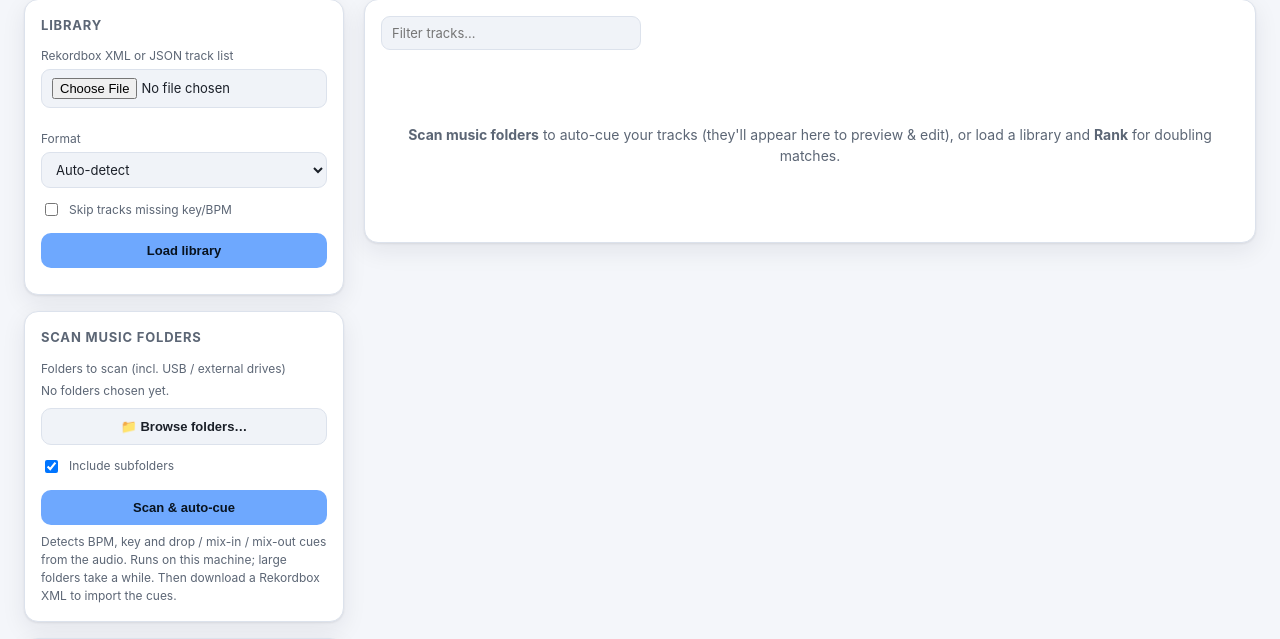
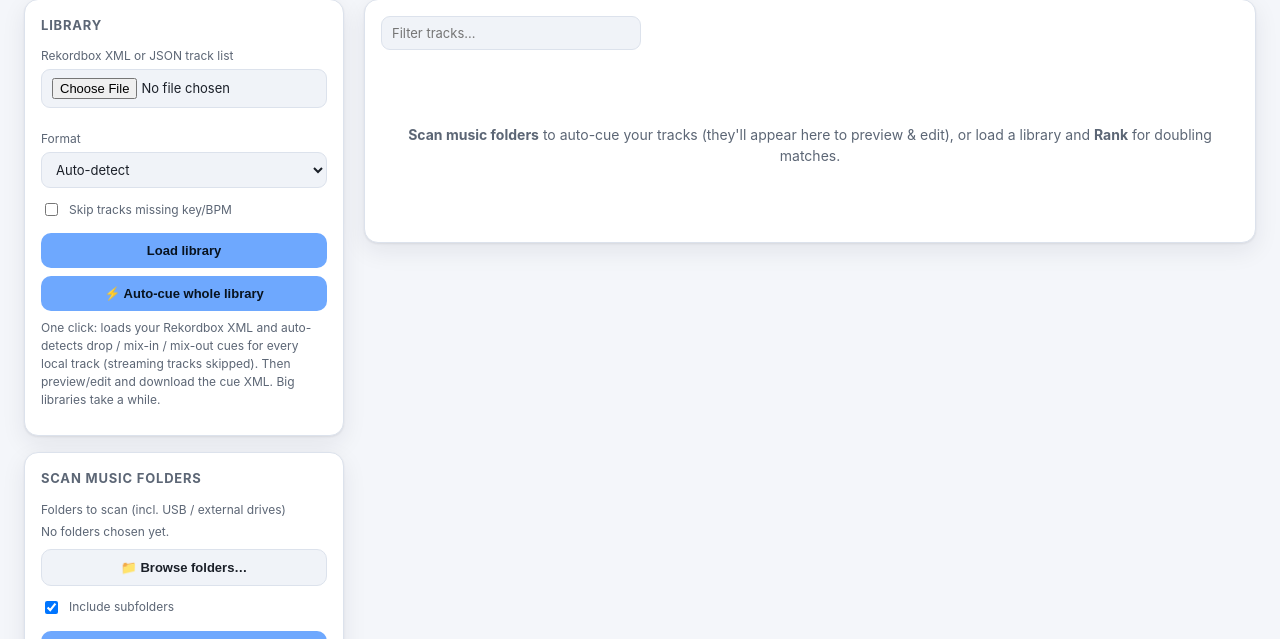
Before and after one commit to hardcodeddev/PythonProjects, a Flask app: page / in a window 1280 px wide. Shown: the part 91-730 px from the top of the page. Run offline with Flask 3, Linux system fonts and the light colour scheme.

Commit message:
Add one-click 'Auto-cue whole library' button
- library_cues.add_cues(meta): detect + attach cues to an existing track dict
  (e.g. a Rekordbox track), keeping its BPM/key and only filling them if absent.
- /api/autocue: run add_cues across every local track in the loaded library
  (streaming/non-local skipped), with optional path remap; returns the standard
  library summary. Factored that summary into _library_response, reused by
  upload/scan/autocue.
- UI: '⚡ Auto-cue whole library' button in the Library panel — one click loads
  the chosen Rekordbox XML (if not already loaded) and auto-cues everything,
  then shows the library view with cues ready to preview/edit and export.

Co-Authored-By: Claude Opus 4.8 <noreply@anthropic.com>
Claude-Session: https://claude.ai/code/session_014ALEkDHqZwuvEBfKkrn7yA

```diff
--- a/app.py
+++ b/app.py
@@ -34,6 +34,22 @@ STATE: dict = {"tracks": [], "source": None}
 
 _TRUE = {"1", "true", "on", "yes", "True"}
 _SUMMARY_FIELDS = ("title", "artist", "bpm", "camelot_key", "path", "streaming")
+
+
+def _library_response(tracks: list[dict], **extra) -> dict:
+    """The library summary payload the front end expects (upload/scan/autocue)."""
+    payload = dict(
+        source=STATE.get("source"),
+        count=len(tracks),
+        with_key=sum(1 for t in tracks if t.get("camelot_key")),
+        with_bpm=sum(1 for t in tracks if t.get("bpm")),
+        with_path=sum(1 for t in tracks if t.get("path")),
+        streaming=sum(1 for t in tracks if t.get("streaming")),
+        total_cues=sum(len(t.get("cues", [])) for t in tracks),
+        tracks=[{**{k: t.get(k) for k in _SUMMARY_FIELDS}, "cues": t.get("cues", [])} for t in tracks],
+    )
+    payload.update(extra)
+    return payload
 
 
 def _engine_from(payload: dict) -> ds.DoublingEngine:
@@ -104,15 +120,7 @@ def upload():
 
     STATE["tracks"] = tracks
     STATE["source"] = file.filename
-    return jsonify(
-        source=file.filename,
-        count=len(tracks),
-        with_key=sum(1 for t in tracks if t.get("camelot_key")),
-        with_bpm=sum(1 for t in tracks if t.get("bpm")),
-        with_path=sum(1 for t in tracks if t.get("path")),
-        streaming=sum(1 for t in tracks if t.get("streaming")),
-        tracks=[{k: t.get(k) for k in _SUMMARY_FIELDS} for t in tracks],
-    )
+    return jsonify(_library_response(tracks))
 
 
 @app.post("/api/rank")
@@ -250,19 +258,34 @@ def scan():
     STATE["tracks"] = tracks
     STATE["source"] = f"{len(folders)} folder(s)"
     failed = [t["title"] for t in tracks if t.get("error")]
-    return jsonify(
-        source=STATE["source"],
-        count=len(tracks),
-        with_key=sum(1 for t in tracks if t.get("camelot_key")),
-        with_bpm=sum(1 for t in tracks if t.get("bpm")),
-        with_path=sum(1 for t in tracks if t.get("path")),
-        total_cues=sum(len(t.get("cues", [])) for t in tracks),
-        failed=failed,
-        tracks=[
-            {**{k: t.get(k) for k in _SUMMARY_FIELDS}, "cues": t.get("cues", [])}
-            for t in tracks
-        ],
-    )
+    return jsonify(_library_response(tracks, failed=failed))
+
+
+@app.post("/api/autocue")
+def autocue():
+    """One-click: detect + attach cues to every local track in the loaded library.
+
+    Keeps each track's existing BPM/key (e.g. Rekordbox's own analysis). Streaming
+    and non-local tracks are left untouched.
+    """
+    tracks = STATE["tracks"]
+    if not tracks:
+        return jsonify(error="Load a library first (upload a Rekordbox XML)."), 400
+    remap = _remap_from(request.get_json(force=True, silent=True) or {})
+
+    updated, failed = [], []
+    for t in tracks:
+        path = ds._apply_path_remap(t.get("path"), remap)
+        if path and not t.get("streaming") and ds._is_local_path(path) and os.path.isfile(path):
+            try:
+                updated.append(lc.add_cues({**t, "path": path}))
+                continue
+            except Exception as exc:  # noqa: BLE001
+                failed.append(f"{t.get('title', '?')}: {exc}")
+        updated.append({**t, "cues": t.get("cues", [])})
+
+    STATE["tracks"] = updated
+    return jsonify(_library_response(updated, failed=failed))
 
 
 def _local_track_or_404(index: int) -> dict:
--- a/library_cues.py
+++ b/library_cues.py
@@ -258,6 +258,37 @@ def analyze_file(path: str, sr: int = _ANALYSIS_SR) -> dict:
     }
 
 
+def add_cues(meta: dict, sr: int = _ANALYSIS_SR) -> dict:
+    """Detect + attach cues to an existing track dict (e.g. a Rekordbox track).
+
+    Keeps the track's existing BPM/key (Rekordbox's own analysis) and only fills
+    them in if missing; adds cues, duration and first_beat_sec for the beatgrid.
+    """
+    if librosa is None:
+        raise ImportError("librosa is required for cue detection.")
+    path = meta.get("path")
+    if not path or not os.path.isfile(path):
+        return {**meta, "cues": meta.get("cues", [])}
+
+    y, used_sr = librosa.load(path, sr=sr, mono=True)
+    start_bpm = float(meta["bpm"]) if meta.get("bpm") else 150.0
+    tempo, beat_frames = librosa.beat.beat_track(y=y, sr=used_sr, start_bpm=start_bpm, units="frames")
+    beat_times = librosa.frames_to_time(beat_frames, sr=used_sr)
+
+    out = {**meta}
+    out["cues"] = detect_cue_points(y, used_sr, beat_times)
+    out["duration_sec"] = round(len(y) / used_sr, 2)
+    out["first_beat_sec"] = round(float(beat_times[0]), 3) if len(beat_times) else 0.0
+    if not out.get("bpm"):
+        out["bpm"] = round(_normalize_bpm(float(np.atleast_1d(tempo)[0])), 2)
+    if not out.get("camelot_key"):
+        try:
+            out["camelot_key"] = detect_key(y, used_sr)
+        except Exception:  # noqa: BLE001
+            pass
+    return out
+
+
 def waveform_peaks(path: str, buckets: int = 1000, sr: int = 11025) -> tuple[list[float], float]:
     """Downsampled |amplitude| peaks (0-1) + duration, for drawing a waveform.
 
--- a/templates/index.html
+++ b/templates/index.html
@@ -163,6 +163,8 @@
         </div>
         <div class="check"><input type="checkbox" id="skipMissing" /> <label style="margin:0">Skip tracks missing key/BPM</label></div>
         <button class="full" id="uploadBtn">Load library</button>
+        <button class="full" id="autocueAllBtn" style="margin-top:8px">⚡ Auto-cue whole library</button>
+        <p class="muted" style="font-size:12px;margin:8px 0 0">One click: loads your Rekordbox XML and auto-detects drop / mix-in / mix-out cues for every local track (streaming tracks skipped). Then preview/edit and download the cue XML. Big libraries take a while.</p>
         <div id="uploadErr" class="err" hidden></div>
         <div class="stats" id="stats" hidden></div>
       </div>
@@ -285,25 +287,53 @@
     }
 
     // --- Upload ---
-    $("uploadBtn").addEventListener("click", async () => {
+    async function uploadCurrentFile() {
       const f = $("file").files[0];
-      const err = $("uploadErr");
-      err.hidden = true;
-      if (!f) { err.textContent = "Choose a file first."; err.hidden = false; return; }
+      if (!f) throw new Error("Choose your Rekordbox XML (or JSON) first.");
       const fd = new FormData();
       fd.append("file", f);
       fd.append("format", $("format").value);
       fd.append("skip_missing", $("skipMissing").checked ? "1" : "0");
+      const r = await fetch("/api/upload", { method: "POST", body: fd });
+      const d = await r.json();
+      if (!r.ok) throw new Error(d.error || "Upload failed");
+      return d;
+    }
+
+    $("uploadBtn").addEventListener("click", async () => {
+      const err = $("uploadErr"); err.hidden = true;
       $("uploadBtn").disabled = true; $("uploadBtn").textContent = "Loading…";
       try {
-        const r = await fetch("/api/upload", { method: "POST", body: fd });
-        const d = await r.json();
-        if (!r.ok) throw new Error(d.error || "Upload failed");
-        onLibraryLoaded(d, false);
+        onLibraryLoaded(await uploadCurrentFile(), false);
       } catch (e) {
         err.textContent = e.message; err.hidden = false;
       } finally {
         $("uploadBtn").disabled = false; $("uploadBtn").textContent = "Load library";
+      }
+    });
+
+    // --- One-click: load (if needed) + auto-cue the whole library ---
+    $("autocueAllBtn").addEventListener("click", async () => {
+      const err = $("uploadErr"); err.hidden = true;
+      const btn = $("autocueAllBtn"); btn.disabled = true;
+      btn.innerHTML = 'Working… <span class="spinner"></span>';
+      try {
+        // If a file is chosen (and not yet the loaded library), load it first.
+        if ($("file").files[0]) { await uploadCurrentFile(); }
+        else if (!LIBRARY.length) { throw new Error("Choose your Rekordbox XML first, or Load library."); }
+        btn.innerHTML = 'Auto-cueing every track… <span class="spinner"></span>';
+        const r = await fetch("/api/autocue", {
+          method: "POST", headers: { "Content-Type": "application/json" },
+          body: JSON.stringify({ remap: payloadBase().remap }),
+        });
+        const d = await r.json();
+        if (!r.ok) throw new Error(d.error || "Auto-cue failed");
+        onLibraryLoaded(d, true);
+        if (d.failed && d.failed.length) { err.textContent = `${d.failed.length} track(s) couldn't be analyzed (missing/unreadable files).`; err.hidden = false; }
+      } catch (e) {
+        err.textContent = e.message; err.hidden = false;
+      } finally {
+        btn.disabled = false; btn.innerHTML = "⚡ Auto-cue whole library";
       }
     });
 
```
Also changed, not shown: README.MD.
